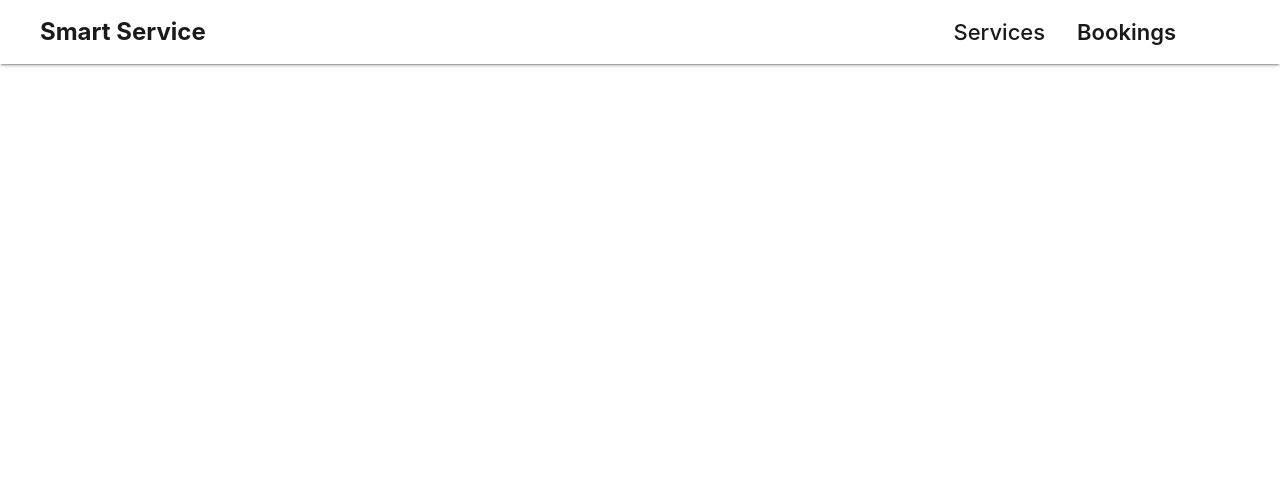
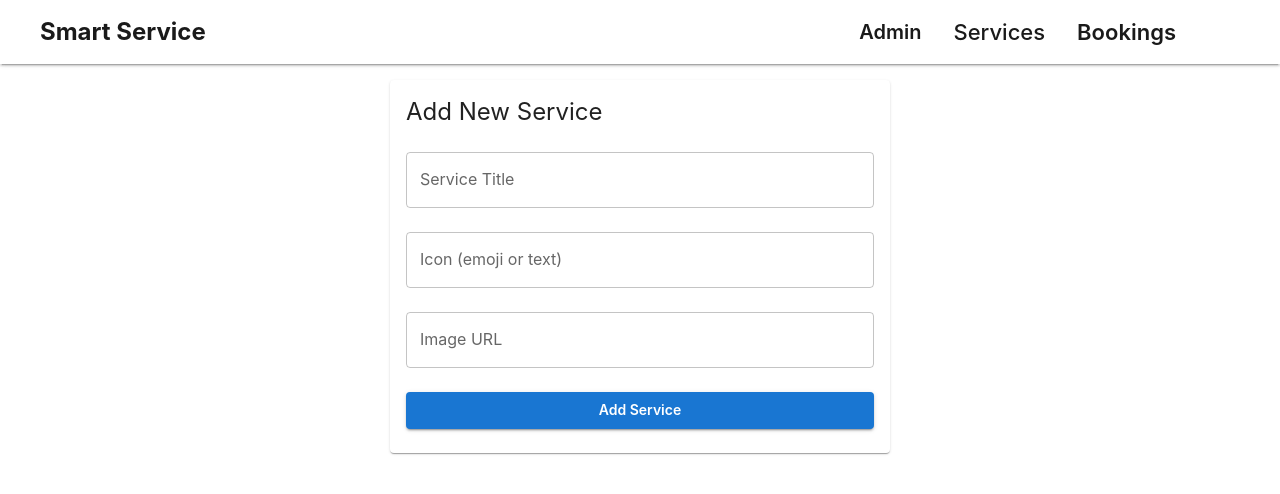
Before and after one commit to 12343-debug/Fullstack-Smart-service-booking-system, a React (Vite) app in the folder Frontend/smart-service-booking/: page /admin/add-service in a window 1280 px wide. Shown: the top 494 px of the page. Built offline with nearby package versions, Linux system fonts and the light colour scheme; sample sign-in values are in the browser's storage; some icons are missing.

Commit message:
worked on admin dashboard

```diff
--- a/Frontend/smart-service-booking/src/App.jsx
+++ b/Frontend/smart-service-booking/src/App.jsx
@@ -8,6 +8,7 @@ import Register from "./Pages/Register.jsx";
 import Login from "./Pages/Login.jsx";
 import AdminRoute from "./components/routes/AdminRoute.jsx";
 import AdminDashboard from "./Pages/admin/AdminDashboard.jsx";
+import AddService from "./Pages/admin/AddService.jsx";
 
 
 function App() {
@@ -24,6 +25,7 @@ function App() {
         <Route path="/services" element={<Services />} />
         <Route path="/bookings" element={<Bookings />} />
         <Route path="/admin" element={<AdminRoute><AdminDashboard/></AdminRoute>}/>
+        <Route path="admin/add-service" element={<AdminRoute><AddService /></AdminRoute>}  />
       </Routes>
     </>
   );
--- /dev/null
+++ b/Frontend/smart-service-booking/src/Pages/admin/AddService.jsx
@@ -0,0 +1,77 @@
+import { useState } from "react";
+import { Button, Card, CardContent, TextField, Typography } from "@mui/material";
+import PageWrapper from "../../components/PageWrapper";
+import AnimatedPage from "../../components/AnimatedPage";
+import api from "../../services/api";
+
+const AddService = () => {
+  const [title, setTitle] = useState("");
+  const [icon, setIcon] = useState("");
+  const [image, setImage] = useState("");
+
+  const handleAddService = async () => {
+    await api.post(
+      "/add-service",
+      { title, icon, image },
+      {
+        headers: {
+          Authorization: localStorage.getItem("token"),
+        },
+      }
+    );
+
+    setTitle("");
+    setIcon("");
+    setImage("");
+    alert("Service added successfully");
+  };
+
+  return (
+    <PageWrapper>
+      <AnimatedPage>
+        <Card sx={{ maxWidth: 500, mx: "auto" }}>
+          <CardContent>
+            <Typography variant="h5" gutterBottom>
+              Add New Service
+            </Typography>
+
+            <TextField
+              label="Service Title"
+              fullWidth
+              margin="normal"
+              value={title}
+              onChange={(e) => setTitle(e.target.value)}
+            />
+
+            <TextField
+              label="Icon (emoji or text)"
+              fullWidth
+              margin="normal"
+              value={icon}
+              onChange={(e) => setIcon(e.target.value)}
+            />
+
+            <TextField
+              label="Image URL"
+              fullWidth
+              margin="normal"
+              value={image}
+              onChange={(e) => setImage(e.target.value)}
+            />
+
+            <Button
+              variant="contained"
+              fullWidth
+              sx={{ mt: 2 }}
+              onClick={handleAddService}
+            >
+              Add Service
+            </Button>
+          </CardContent>
+        </Card>
+      </AnimatedPage>
+    </PageWrapper>
+  );
+};
+
+export default AddService;
--- a/Frontend/smart-service-booking/src/Pages/admin/AdminDashboard.jsx
+++ b/Frontend/smart-service-booking/src/Pages/admin/AdminDashboard.jsx
@@ -1,12 +1,21 @@
-import { Card, CardContent, Typography } from "@mui/material";
+import { Card, CardContent, Typography, Button } from "@mui/material";
 import PageWrapper from "../../components/PageWrapper";
 import { useEffect, useState } from "react";
 import api from "../../services/api";
 
 import AnimatedPage from "../../components/AnimatedPage";
+import { updateBookingStatus } from "../../services/bookingsApi";
+import AdminNavbar from "./AdminNavBar";
+
+
 
 const AdminDashboard = () => {
   const [bookings, setBookings] = useState([]);
+  const totalBookings = bookings.length;
+  const pendingBookings = bookings.filter((b) => b.status === "Pending").length;
+  const completedBookings = bookings.filter(
+    (b) => b.status === "completed",
+  ).length;
 
   useEffect(() => {
     loadAllBookings();
@@ -18,12 +27,41 @@ const AdminDashboard = () => {
     });
     setBookings(res.data);
   };
+
+  const handleComplete = async (id) => {
+    await updateBookingStatus(id, "completed");
+    loadAllBookings(); // refresh data
+  };
+
   return (
     <PageWrapper>
       <AnimatedPage>
+        <AdminNavbar/>
         <Typography variant="h4" gutterBottom>
           Admin Dashboard
         </Typography>
+        <div style={{ display: "flex", gap: "20px", marginBottom: "30px" }}>
+          <Card sx={{ flex: 1, backgroundColor: "#e3f2fd" }}>
+            <CardContent>
+              <Typography variant="h6">Total Bookings</Typography>
+              <Typography variant="h4">{totalBookings}</Typography>
+            </CardContent>
+          </Card>
+
+          <Card sx={{ flex: 1, backgroundColor: "#fff3e0" }}>
+            <CardContent>
+              <Typography variant="h6">Pending</Typography>
+              <Typography variant="h4">{pendingBookings}</Typography>
+            </CardContent>
+          </Card>
+
+          <Card sx={{ flex: 1, backgroundColor: "#e8f5e9" }}>
+            <CardContent>
+              <Typography variant="h6">Completed</Typography>
+              <Typography variant="h4">{completedBookings}</Typography>
+            </CardContent>
+          </Card>
+        </div>
 
         {bookings.map((b) => (
           <Card key={b._id} sx={{ mb: 2 }}>
@@ -33,6 +71,15 @@ const AdminDashboard = () => {
               <Typography>Service: {b.serviceTitle}</Typography>
               <Typography>Status: {b.status}</Typography>
             </CardContent>
+            <Button
+              variant="contained"
+              color="success"
+              sx={{ mt: 1 }}
+              disabled={b.status === "completed"}
+              onClick={() => handleComplete(b._id)}
+            >
+              Mark Completed
+            </Button>
           </Card>
         ))}
       </AnimatedPage>
--- /dev/null
+++ b/Frontend/smart-service-booking/src/Pages/admin/AdminNavBar.jsx
@@ -0,0 +1,26 @@
+import { AppBar, Toolbar, Button, Box } from "@mui/material";
+import { useNavigate } from "react-router-dom";
+
+const AdminNavbar = () => {
+  const navigate = useNavigate();
+
+  return (
+    <AppBar position="static" sx={{ backgroundColor: "#2c2c2c" }}>
+      <Toolbar sx={{ display: "flex", justifyContent: "center", gap: 3 }}>
+        <Button color="inherit" onClick={() => navigate("/admin")}>
+          Dashboard
+        </Button>
+
+        <Button color="inherit" onClick={() => navigate("/admin/add-service")}>
+          Add Service
+        </Button>
+
+        <Button color="inherit" onClick={() => navigate("/services")}>
+          Available Services
+        </Button>
+      </Toolbar>
+    </AppBar>
+  );
+};
+
+export default AdminNavbar;
--- a/Frontend/smart-service-booking/src/components/NavBar.jsx
+++ b/Frontend/smart-service-booking/src/components/NavBar.jsx
@@ -17,6 +17,7 @@ import { useState } from "react";
 const NavBar = () => {
   const navigate = useNavigate();
   const token = localStorage.getItem("token");
+  const role = localStorage.getItem("role");
 
   // dropdown state
   const [anchorEl, setAnchorEl] = useState(null);
@@ -78,8 +79,22 @@ const NavBar = () => {
             </Button>
           </Box>
         )}
+
         {token && (
           <Box sx={{ display: "flex", alignItems: "center", gap: 2 }}>
+
+            {role === "admin" && (
+              <Box sx={{ display: "flex", gap: 2 }}>
+                <Button
+                  color="inherit"
+                  sx={{ fontSize: "20px", fontWeight: 600 }}
+                  onClick={() => navigate("/admin")}
+                >
+                  Admin
+                </Button>
+              </Box>
+            )}
+
             <Button
               color="inherit"
               sx={{ fontSize: "22px", fontWeight: 500 }}
@@ -88,6 +103,7 @@ const NavBar = () => {
             >
               Services
             </Button>
+
             <Button
               color="inherit"
               component={Link}
--- a/Frontend/smart-service-booking/src/index.css
+++ b/Frontend/smart-service-booking/src/index.css
@@ -1,5 +1,5 @@
 :root {
-  font-family: system-ui, Avenir, Helvetica, Arial, sans-serif;
+  font-family: system-ui, Helvetica, Arial, sans-serif;
   line-height: 1.5;
   font-weight: 400;
 
```
Also changed, not shown: 1 other file (tests, documents, lock files or other folders).
